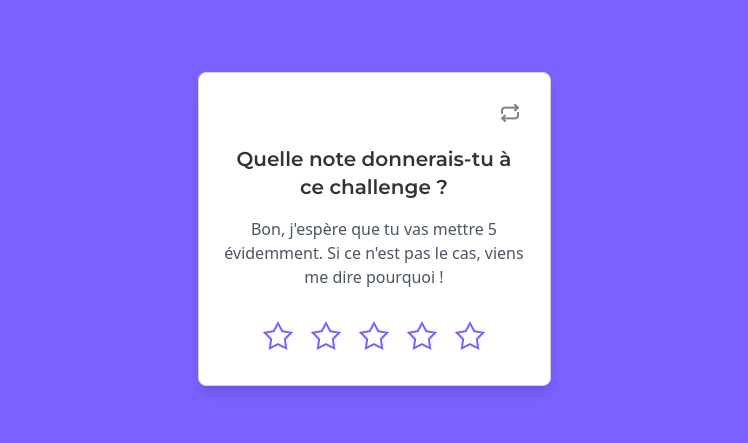
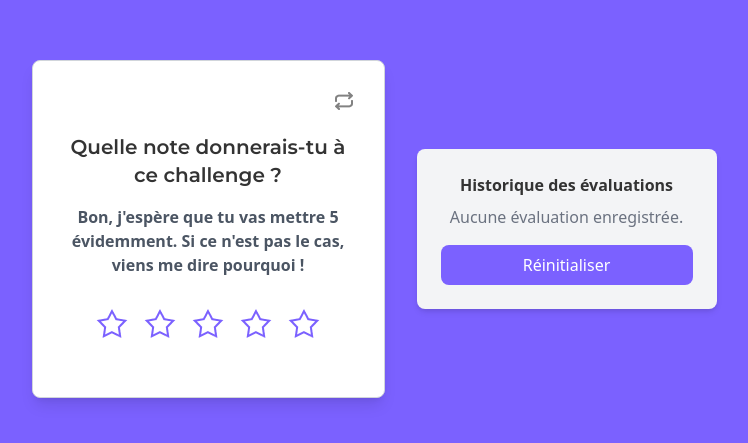
Before and after one commit to 69killian/Rating-cards-challenge, a Next.js app: page / in a window 1280 px wide. Shown: the part 171-614 px from the top of the page, without its empty margins (266-1014 px from the left). Built offline with nearby package versions, Linux system fonts and the light colour scheme.

Commit message:
LocalStorage

```diff
--- a/src/app/components/Card.tsx
+++ b/src/app/components/Card.tsx
@@ -1,11 +1,15 @@
 "use client"
-import React, { useState, useEffect } from 'react';
+import React, { useState, useEffect, useRef } from 'react';
 
 const Card = () => {
   const [hoveredStarIndex, setHoveredStarIndex] = useState<number | null>(null);
+  const [isHovered, setIsHovered] = useState(false);
   const [isLoaded, setIsLoaded] = useState(false);
-  const [isHovered, setIsHovered] = useState(false);
+  const [rating, setRating] = useState<number | null>(null);
+  const [ratingsHistory, setRatingsHistory] = useState<number[]>([]);
   const totalStars = 6;
+
+  const cardRef = useRef<HTMLDivElement>(null);
 
   const handleMouseEnter = (index: number) => {
     setHoveredStarIndex(index);
@@ -13,60 +17,125 @@ const Card = () => {
 
   const handleMouseLeave = () => {
     setHoveredStarIndex(null);
+    setRating(null);
   };
 
   const handleMouseEnterClose = () => {
-    setIsHovered(true);
+    setIsHovered(true);  // Active le survol du bouton close
   };
 
   const handleMouseLeaveClose = () => {
-    setIsHovered(false);
+    setIsHovered(false);  // Désactive le survol du bouton close
+  };
+
+  const handleRating = (index: number) => {
+    setRating(index);
+    const newHistory = [...ratingsHistory, index];
+    setRatingsHistory(newHistory);
+    localStorage.setItem('ratingsHistory', JSON.stringify(newHistory)); // Sauvegarde dans localStorage
+  };
+
+  const handleReset = () => {
+    setRating(null);
+    setRatingsHistory([]);
+    localStorage.removeItem('ratingsHistory'); // Vide localStorage
+  };
+
+  const handleCloseButtonClick = () => {
+    setRating(null);  // Réinitialise les étoiles lorsque le bouton close est cliqué
+  };
+
+  const handleClickOutside = (e: MouseEvent) => {
+    if (cardRef.current && !cardRef.current.contains(e.target as Node)) {
+      setHoveredStarIndex(null); // Réinitialise les étoiles quand on clique en dehors
+    }
   };
 
   useEffect(() => {
+    const savedHistory = localStorage.getItem('ratingsHistory');
+    if (savedHistory) {
+      setRatingsHistory(JSON.parse(savedHistory)); // localStorage
+    }
+
+
+    document.addEventListener('click', handleClickOutside);
+
     const timer = setTimeout(() => {
       setIsLoaded(true);
     }, 100);
-    return () => clearTimeout(timer);
+
+    return () => {
+      clearTimeout(timer);
+      document.removeEventListener('click', handleClickOutside);
+    };
   }, []);
 
   return (
-    <div className="flex items-center justify-center h-screen">
-      <section className={`bg-white w-[353px] h-auto p-6 rounded-[8px] shadow-lg border border-gray-300 transition-opacity duration-1000 ${isLoaded ? 'opacity-100' : 'opacity-0'}`}>
+    <div className="flex flex-col lg:flex-row items-center justify-center lg:space-x-8 h-screen">
 
+
+      <section
+        ref={cardRef}
+        className={`bg-white w-[353px] h-auto p-6 rounded-[8px] shadow-lg border border-gray-300 transition-opacity duration-1000 ${isLoaded ? 'opacity-100' : 'opacity-0'}`}
+      >
         <div className='flex justify-end mb-[16px]'>
-
           <img
             src={isHovered ? "/closeButton-hover.png" : "/closeButton.png"}
             alt="reload"
-            className="cursor-pointer transition-transform transform duration-200 hover:scale-105"
+            className="cursor-pointer"
+            onClick={handleCloseButtonClick}
             onMouseEnter={handleMouseEnterClose}
             onMouseLeave={handleMouseLeaveClose}
           />
         </div>
-
         <div className="font-montserrat text-center text-xl font-semibold text-[#333333] mb-4">
           Quelle note donnerais-tu à ce challenge ?
         </div>
-        <div className="text-center text-gray-600 mb-6 font-normal text-[#333333] text-[16px]">
+        <div className="text-center text-gray-600 mb-6 font-semibold font-normal text-[#333333] text-[16px]">
           Bon, j&apos;espère que tu vas mettre 5 évidemment. Si ce n&apos;est pas le cas, viens me dire pourquoi !
         </div>
 
-        <div className={`flex justify-center transition-opacity duration-1000 ${isLoaded ? 'opacity-100' : 'opacity-0'}`}>
+
+        <div className="flex justify-center mb-6">
           {new Array(totalStars).fill(null).map((_, index) => (
             index > 0 && (
               <img
                 key={index}
-                src={hoveredStarIndex >= index ? "/state=hover.png" : "/state=default.png"}
+                src={hoveredStarIndex >= index || rating >= index ? "/state=hover.png" : "/state=default.png"}
                 alt="star"
                 className="cursor-pointer transition-transform transform duration-300 hover:scale-110"
                 onMouseEnter={() => handleMouseEnter(index)}
                 onMouseLeave={handleMouseLeave}
+                onClick={() => handleRating(index)}
               />
             )
           ))}
         </div>
       </section>
+
+
+      <div className="lg:w-[300px] w-[350px] mt-8 lg:mt-0 p-6 bg-gray-100 rounded-lg shadow-md">
+        <h3 className="text-center font-semibold text-[#333333] mb-2">Historique des évaluations</h3>
+        <div className="space-y-2">
+          {ratingsHistory.length > 0 ? (
+            ratingsHistory.map((rating, index) => (
+              <div key={index} className="flex justify-center text-sm text-[#333333]">
+                <span>{`Évaluation ${index + 1}: ${rating} étoiles`}</span>
+              </div>
+            ))
+          ) : (
+            <div className="text-center text-gray-500">Aucune évaluation enregistrée.</div>
+          )}
+        </div>
+
+        <button
+          className="mt-4 w-full bg-[#7B61FF] text-white py-2 rounded-lg"
+          onClick={handleReset}
+        >
+          Réinitialiser
+        </button>
+      </div>
+
     </div>
   );
 };
```
